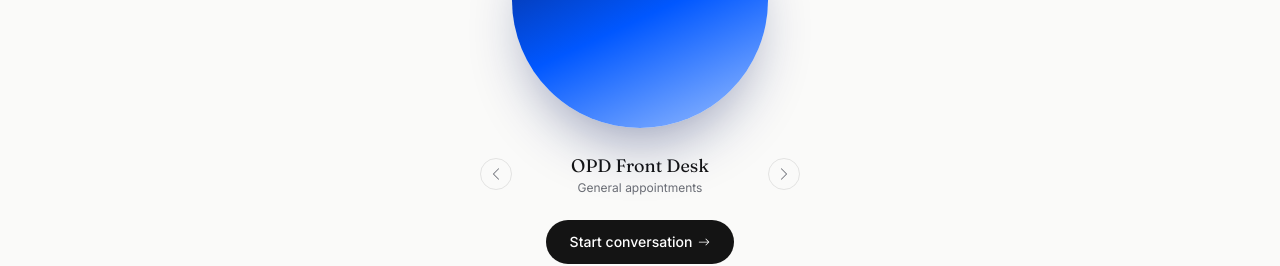
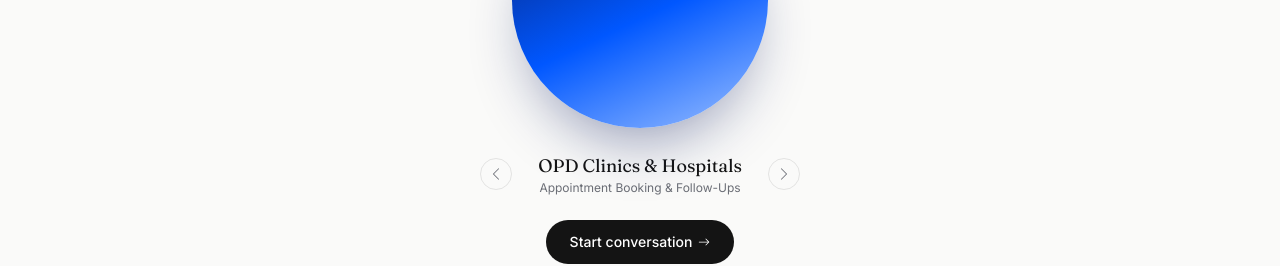
Before and after one commit to OperinLabs/OperinLabs-Landing-Page, a React (Vite) app: page / in a window 1280 px wide. Shown: the part 921-1187 px from the top of the page. Built offline with nearby package versions, Linux system fonts and the light colour scheme.

Commit message:
Update VoiceOrb.tsx

```diff
--- a/src/components/VoiceOrb.tsx
+++ b/src/components/VoiceOrb.tsx
@@ -7,10 +7,9 @@ interface VoiceOrbProps {
 }
 
 const specialties = [
-  { name: "OPD Front Desk", sub: "General appointments" },
-  { name: "Multi-specialty Hospital", sub: "Department routing" },
-  { name: "Diagnostics Lab", sub: "Test bookings & reports" },
-  { name: "Dental Clinic", sub: "Recall & reminders" },
+  { name: "OPD Clinics & Hospitals", sub: "Appointment Booking & Follow-Ups" },
+  { name: "Diagnostics Lab", sub: "Test bookings & Sample Collection" },
+  { name: "Pharmacy", sub: "Reminders & Refill" },
 ];
 
 export default function VoiceOrb({ onStart }: VoiceOrbProps) {
```
